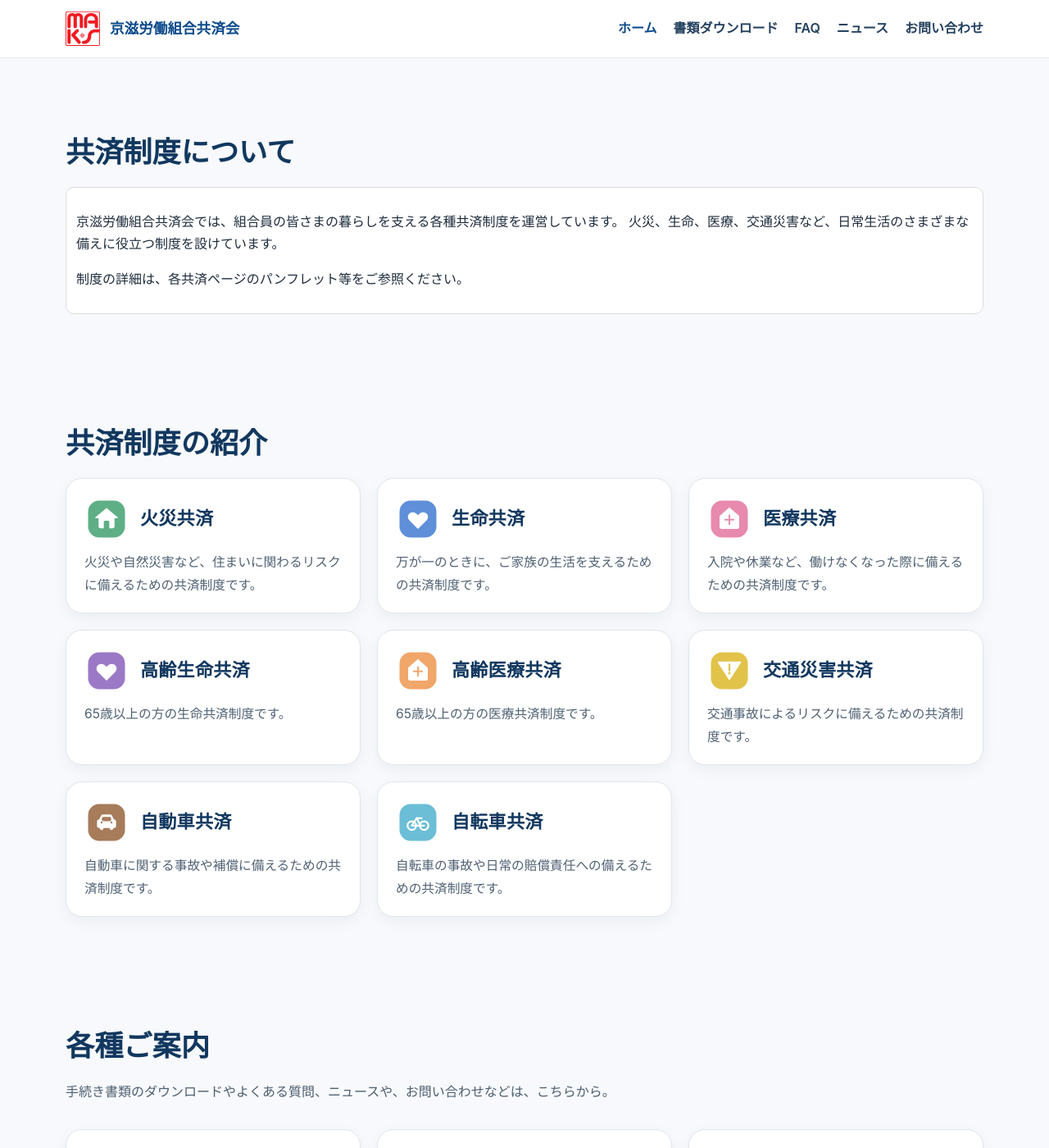
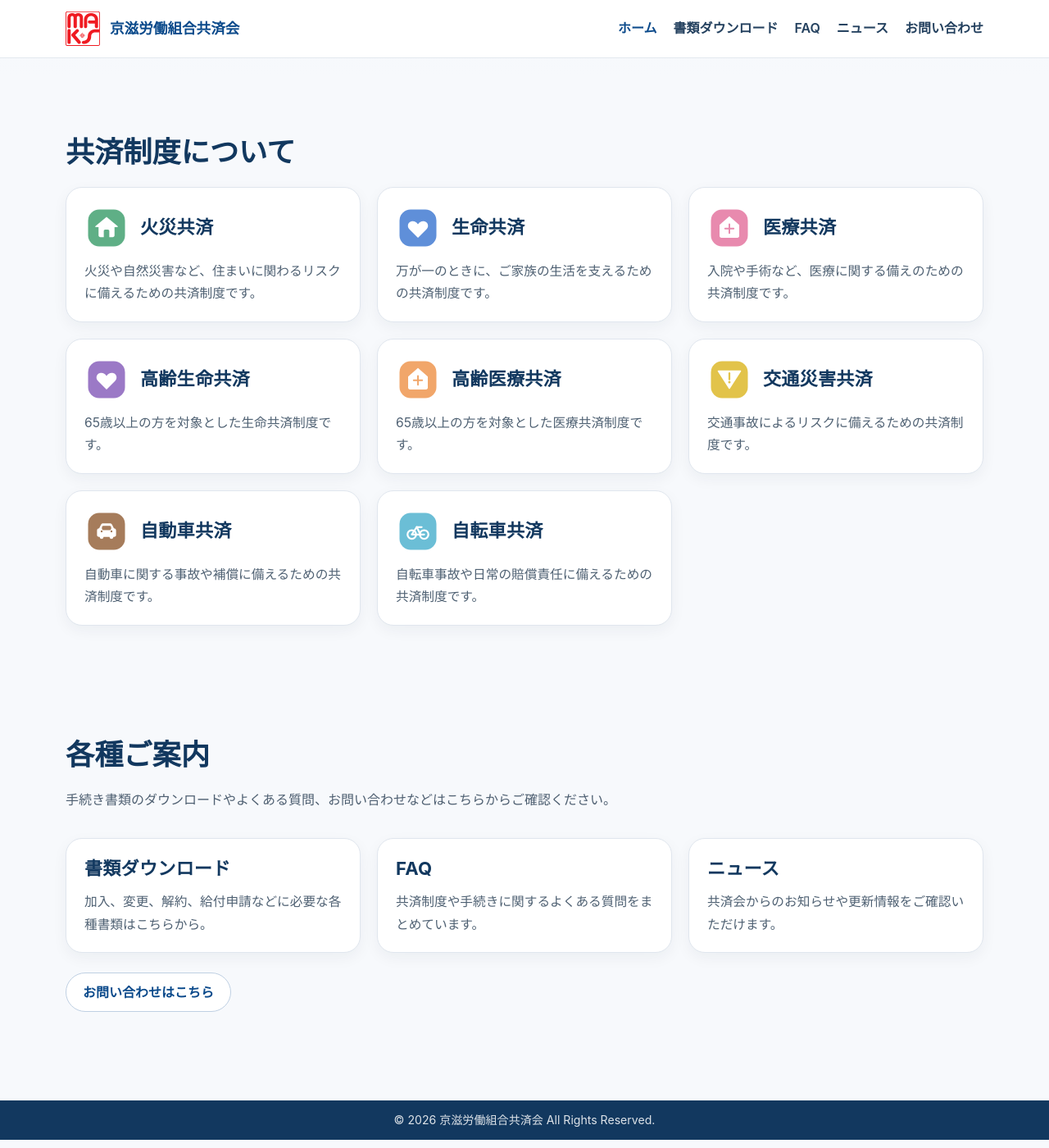
Before and after one commit to keijirodokyosai/keijirodokyosai.github.io, a Jekyll site: the page built from index.html, in a window 1280 px wide and 1400 px high, scrolled down 329 px. Shown: the whole window at 82% size. Built offline with Jekyll 4.4.1, drawn with Linux system fonts in a browser that asks for light colours; some of the changed text lies outside the part shown.

Commit message:
Update index.html

```diff
--- a/index.html
+++ b/index.html
@@ -4,55 +4,6 @@ title: 京滋労働組合共済会
 description: 京滋労働組合共済会の共済制度を紹介しています。火災共済、生命共済、医療共済、交通災害共済など、組合員の暮らしを守る各種共済制度をおすすめします。
 permalink: /index.html
 ---
-
-<script type="application/ld+json">
-{
-  "@context": "https://schema.org",
-  "@type": "CollectionPage",
-  "name": "京滋労働組合共済会",
-  "url": "{{ '/index.html' | absolute_url }}",
-  "description": "京滋労働組合共済会の共済制度を紹介しています。火災共済、生命共済、医療共済、交通災害共済など、組合員の暮らしを守る各種共済制度をおすすめします。",
-  "isPartOf": {
-    "@type": "WebSite",
-    "name": "京滋労働組合共済会",
-    "url": "{{ '/' | absolute_url }}"
-  },
-  "about": [
-    {
-      "@type": "Thing",
-      "name": "火災共済"
-    },
-    {
-      "@type": "Thing",
-      "name": "生命共済"
-    },
-    {
-      "@type": "Thing",
-      "name": "医療共済"
-    },
-    {
-      "@type": "Thing",
-      "name": "高齢生命共済"
-    },
-    {
-      "@type": "Thing",
-      "name": "高齢医療共済"
-    },
-    {
-      "@type": "Thing",
-      "name": "交通災害共済"
-    },
-    {
-      "@type": "Thing",
-      "name": "自動車共済"
-    },
-    {
-      "@type": "Thing",
-      "name": "自転車共済"
-    }
-  ]
-}
-</script>
 
 <section class="hero">
   <div class="container">
@@ -76,28 +27,11 @@ permalink: /index.html
   </div>
 </section>
 
-<section class="section">
-  <div class="container">
-
-    <h2>共済制度について</h2>
-
-    <div class="image-card">
-      <p>
-        京滋労働組合共済会では、組合員の皆さまの暮らしを支える各種共済制度を運営しています。
-        火災、生命、医療、交通災害など、日常生活のさまざまな備えに役立つ制度を設けています。
-      </p>
-      <p>
-        制度の詳細は、各共済ページのパンフレット等をご参照ください。
-      </p>
-    </div>
-
-  </div>
-</section>
 
 <section class="section kyosai-cards">
   <div class="container">
 
-    <h2>共済制度の紹介</h2>
+    <h2>共済制度について</h2>
 
     <div class="card-grid">
 
@@ -127,7 +61,7 @@ permalink: /index.html
           <h3>医療共済</h3>
         </div>
         <p>
-          入院や休業など、働けなくなった際に備えるための共済制度です。
+          入院や手術など、医療に関する備えのための共済制度です。
         </p>
       </a>
 
@@ -137,7 +71,7 @@ permalink: /index.html
           <h3>高齢生命共済</h3>
         </div>
         <p>
-          65歳以上の方の生命共済制度です。
+          65歳以上の方を対象とした生命共済制度です。
         </p>
       </a>
 
@@ -147,7 +81,7 @@ permalink: /index.html
           <h3>高齢医療共済</h3>
         </div>
         <p>
-          65歳以上の方の医療共済制度です。
+          65歳以上の方を対象とした医療共済制度です。
         </p>
       </a>
 
@@ -177,7 +111,7 @@ permalink: /index.html
           <h3>自転車共済</h3>
         </div>
         <p>
-          自転車の事故や日常の賠償責任への備えるための共済制度です。
+          自転車事故や日常の賠償責任に備えるための共済制度です。
         </p>
       </a>
 
@@ -185,13 +119,14 @@ permalink: /index.html
   </div>
 </section>
 
+
 <section class="section">
   <div class="container">
 
     <h2>各種ご案内</h2>
 
     <p class="section-lead">
-      手続き書類のダウンロードやよくある質問、ニュースや、お問い合わせなどは、こちらから。
+      手続き書類のダウンロードやよくある質問、お問い合わせなどはこちらからご確認ください。
     </p>
 
     <div class="card-grid">
@@ -207,16 +142,16 @@ permalink: /index.html
 
       <a href="{{ '/faq.html' | relative_url }}" class="kyosai-card">
         <div class="kyosai-card-header">
-          <h3>FAQ（準備中）</h3>
+          <h3>FAQ</h3>
         </div>
         <p>
-          よくある質問をまとめています。制度や手続きの確認にご利用ください。
+          共済制度や手続きに関するよくある質問をまとめています。
         </p>
       </a>
 
       <a href="{{ '/news.html' | relative_url }}" class="kyosai-card">
         <div class="kyosai-card-header">
-          <h3>ニュース（準備中）</h3>
+          <h3>ニュース</h3>
         </div>
         <p>
           共済会からのお知らせや更新情報をご確認いただけます。
@@ -225,7 +160,7 @@ permalink: /index.html
 
     </div>
 
-    <div class="hero-buttons" style="margin-top: 24px;">
+    <div class="hero-buttons" style="margin-top:24px;">
       <a href="{{ '/contact.html' | relative_url }}" class="btn btn-secondary">
         お問い合わせはこちら
       </a>
```
